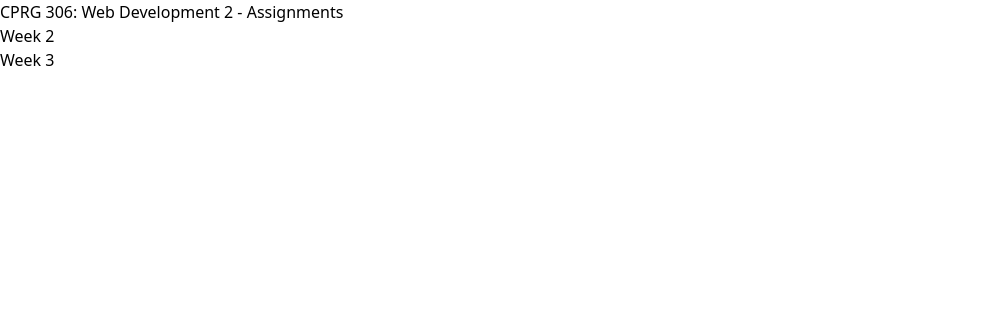
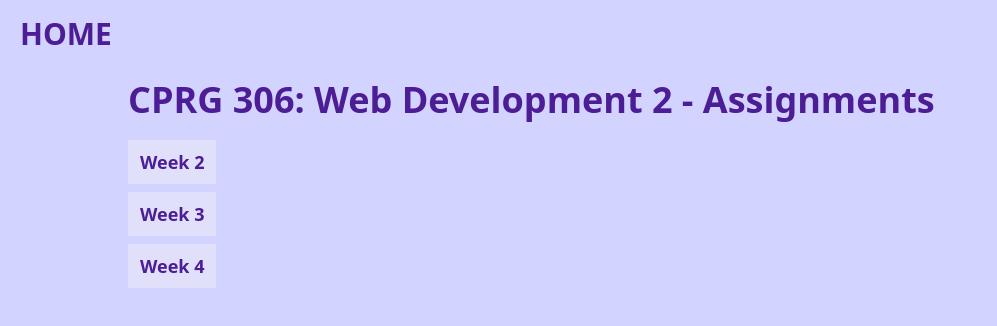
Before and after one commit to emildave/cprg306-assignments, a Next.js app: page / in a window 1280 px wide. Shown: the top 326 px of the page, without its empty margins (0-997 px from the left). Built offline with nearby package versions, Linux system fonts and the light colour scheme.

Commit message:
Updated Styling
added some styling to the site and a home button for quick access.

```diff
--- a/app/layout.js
+++ b/app/layout.js
@@ -1,4 +1,5 @@
 import "./globals.css";
+import Link from "next/link";
 
 export const metadata = {
   title: "Shopping List",
@@ -8,8 +9,14 @@ export const metadata = {
 export default function RootLayout({ children }) {
   return (
     <html lang="en">
-      <body>
-        {children}
+      <body className={`bg-background flex justify-center pt-20`}>
+        <Link
+          href={"/"}
+          className="absolute font-bold text-3xl top-2 left-2 text-text px-3 py-2 hover:bg-secondary"
+          >
+          HOME
+        </Link>
+        <div className="w-[80%]">{children}</div>
       </body>
     </html>
   );
--- a/app/page.js
+++ b/app/page.js
@@ -2,10 +2,18 @@ import Link from 'next/link';
 
 export default function Page() {
   return (
-    <main>
-      <h1>CPRG 306: Web Development 2 - Assignments</h1>
-      <p><Link href='./week-2'>Week 2</Link></p>
-      <p><Link href='./week-3'>Week 3</Link></p>
+    <main class name='flex flex-col gap-5'>
+      <h1 className="text-text text-4xl font-bold">
+        CPRG 306: Web Development 2 - Assignments
+      </h1>
+      <ul className="flex flex-col gap-2 mt-5">
+        <Link href='./week-2' className={button}>Week 2</Link>
+        <Link href='./week-3' className={button}>Week 3</Link>
+        <Link href='./week-4' className={button}>Week 4</Link>
+      </ul>
     </main>
   );
 }
+
+const button =
+  "px-3 py-2 text-text text-lg hover:text-lg bg-primary w-fit hover:bg-secondary font-bold";
--- a/tailwind.config.js
+++ b/tailwind.config.js
@@ -8,8 +8,10 @@ module.exports = {
   theme: {
     extend: {
       colors: {
-        background: "var(--background)",
-        foreground: "var(--foreground)",
+        background: "#D3D3FF",
+        text: "#4c1d95",
+        primary: "#e0e0fa",
+        secondary: "#9279BA",
       },
     },
   },
```
